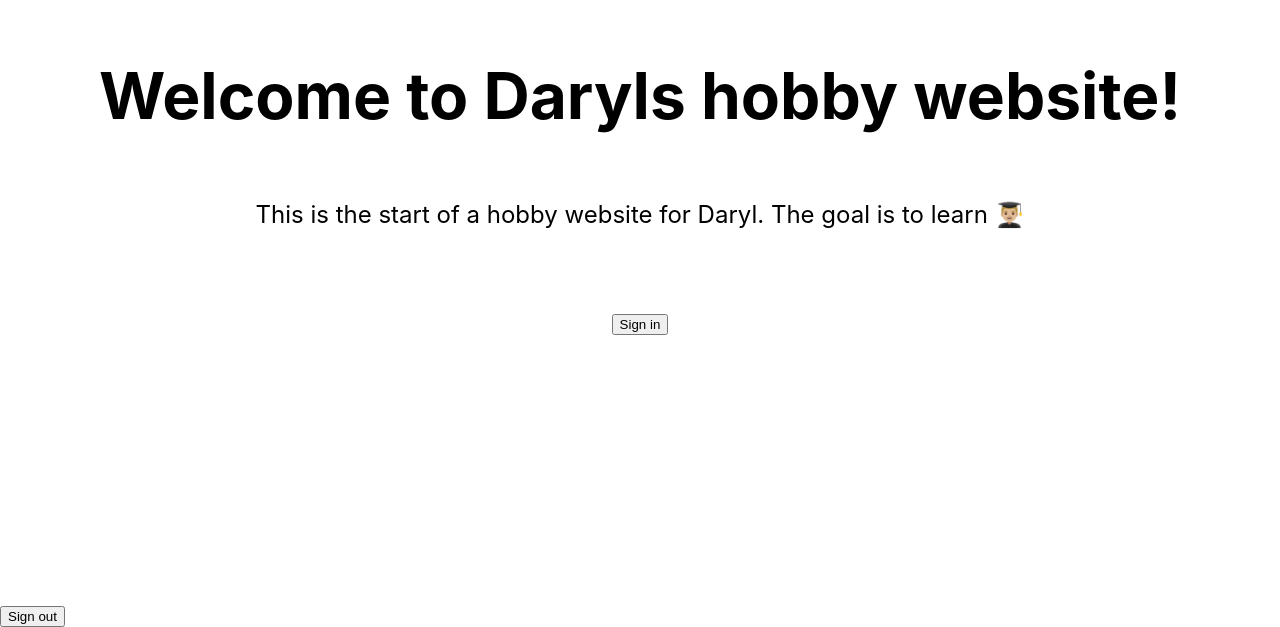
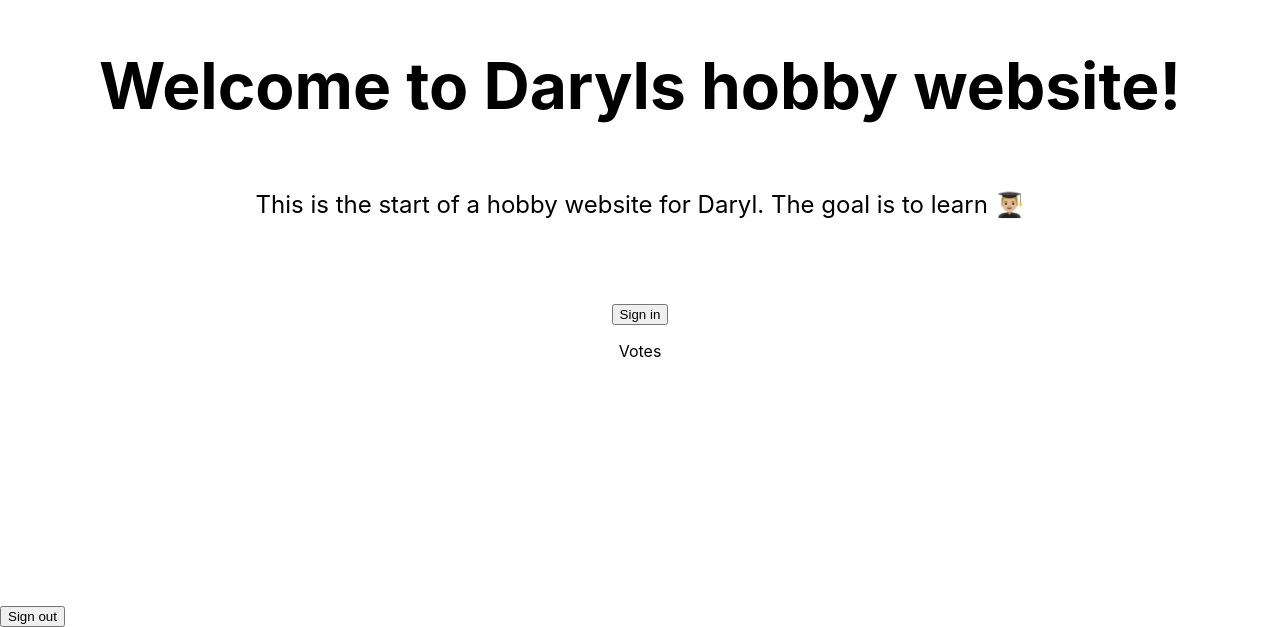
Before and after one commit to daryl-sf/dsf-website, a Next.js app: page / in a window 1280 px wide. Shown: the part 195-822 px from the top of the page. Built offline with nearby package versions, Linux system fonts and the light colour scheme; no server answers.

Commit message:
add link

```diff
--- a/pages/_app.js
+++ b/pages/_app.js
@@ -32,7 +32,7 @@ function Auth({ children }) {
   const isUser = !!session?.user
   React.useEffect(() => {
     if (status === "loading") return // Do nothing while loading
-    if (!isUser) signIn() // If not authenticated, force log in
+    if (!isUser) signIn(null, {redirect: false}) // If not authenticated, force log in
   }, [isUser, status])
 
   if (isUser) {
--- a/pages/index.js
+++ b/pages/index.js
@@ -1,4 +1,5 @@
 import Head from 'next/head'
+import Link from 'next/link'
 import { signIn, useSession } from "next-auth/react"
 import styles from '../styles/Home.module.css'
 
@@ -24,6 +25,7 @@ const Home = () => {
           {status === "authenticated" && `Welcome ${session.user.name || session.user.email}`}
           {status !== "authenticated" && status !== "loading" && <button onClick={() => signIn()}>Sign in</button>}
         </p>
+        <Link href="/votes">Votes</Link>
       </main>
     </div>
   );
```
